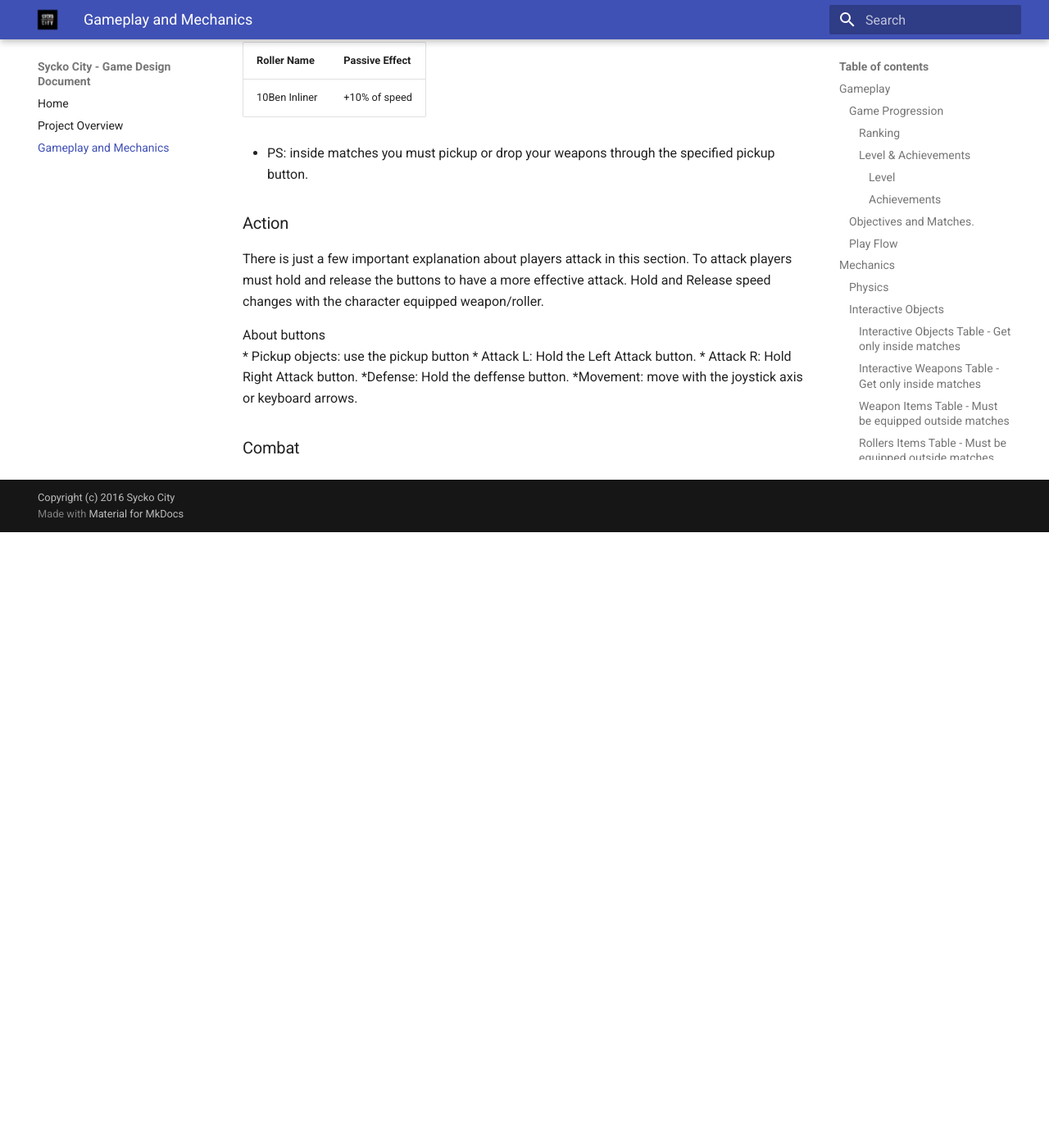
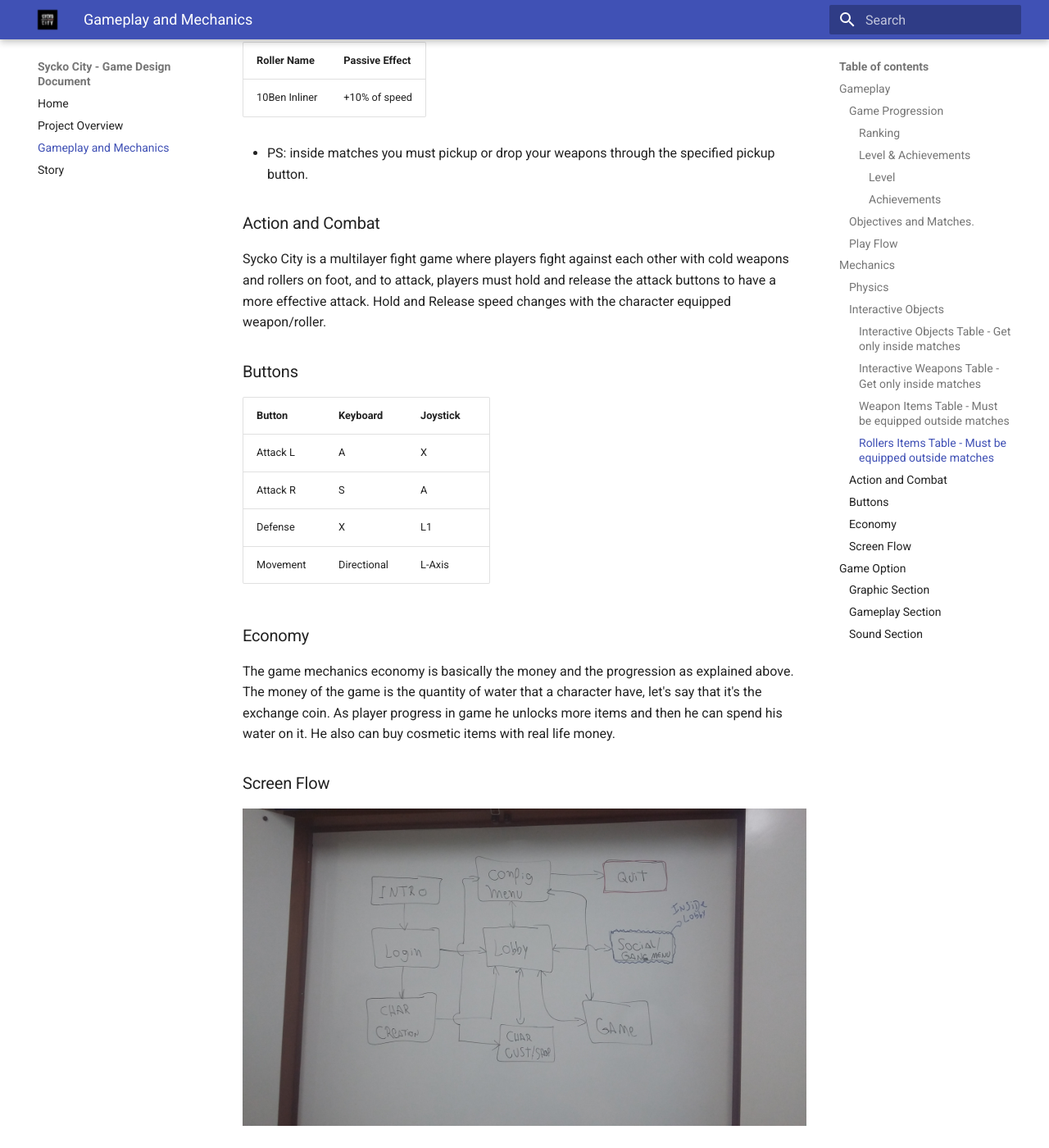
Before and after one commit to carnarval/syckodocs, an MkDocs documentation site: the page built from docs/gameplay.md, in a window 1280 px wide and 1400 px high, scrolled down 2545 px. Shown: the whole window at 82% size. Built offline with MkDocs 1.6.1 and Material for MkDocs 9.7.7, drawn with Linux system fonts in a browser that asks for light colours; old or Windows-style settings are respelled for this version of MkDocs; before the commit the page ends 3194 px from its top, so only the background shows below that; some of the changed text lies outside the part shown.

Commit message:
Added Story

```diff
--- a/docs/gameplay.md
+++ b/docs/gameplay.md
@@ -92,16 +92,42 @@ called Items. There are basically two kind of interactive items: Weapons and Rol
 
 * PS: inside matches you must pickup or drop your weapons through the specified pickup button.
 
-### Action
-There is just a few important explanation about players attack in this section.
-To attack players must hold and release the buttons to have a more effective attack.
+### Action and Combat
+
+Sycko City is a multilayer fight game where players fight against each other with
+cold weapons and rollers on foot, and to attack, players must hold and release the attack buttons to have a more effective attack.
 Hold and Release speed changes with the character equipped weapon/roller.
 
-About buttons
-*  Pickup objects: use the pickup button
-* Attack L: Hold the Left Attack button.
-* Attack R: Hold Right Attack button.
-*Defense: Hold the deffense button.
-*Movement: move with the joystick axis or keyboard arrows.
 
-### Combat
+### Buttons
+| Button        | Keyboard | Joystick |
+|     ---       | ---      | ---      |
+| Attack L      |   A      |    X     |
+| Attack R      |     S    |     A    |
+| Defense       |     X    |    L1    |
+| Movement      |Directional| L-Axis  |
+
+
+### Economy
+
+The game mechanics economy is basically the money and the progression as explained above. The money of the game
+is the quantity of water that a character have, let's say that it's the exchange coin. As player progress in game he unlocks
+more items and then he can spend his water on it. He also can buy cosmetic items with real life money.
+
+
+### Screen Flow
+![GameFlow Image](images/gameflow.jpg)
+
+## Game Option
+Game option is divided in sections, below is each one of them.
+
+### Graphic Section
+On Graphic Section you can adjust your brightness and your graphic quality. You
+can toggle from fullscreen to windowed and also change the screen size.
+
+### Gameplay Section
+On gameplay section you can toggle from On/Off some elements of the HUD,
+like the health floating bar or the character name.
+
+### Sound Section
+In the sound section you can adjust the SFX and Music level, and toggle them from on to off.
--- a/mkdocs.yml
+++ b/mkdocs.yml
@@ -15,6 +15,7 @@ pages:
  - Home: 'index.md'
  - Project Overview: 'ProjectOverview.md'
  - Gameplay and Mechanics: 'gameplay.md'
+ - Story: 'story.md'
 
 # Options
 extra:
```
Also changed, not shown: docs/ProjectOverview.md (+0 -3 lines), docs/story.md (added, +42 -0 lines), docs/images/gameflow.jpg.
